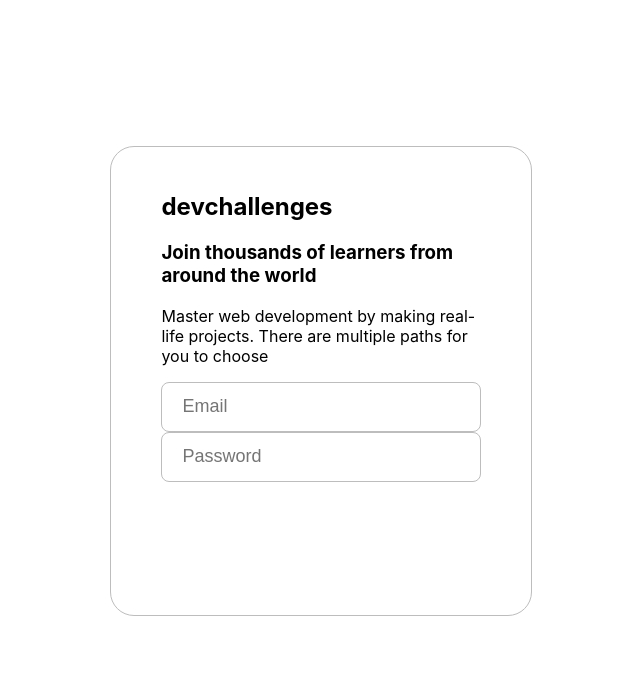
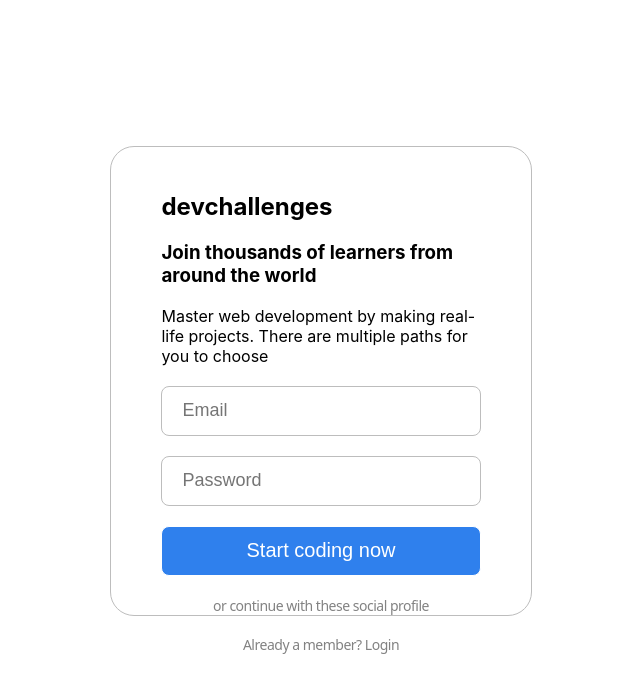
Before and after one commit to m1a9s9a4/devChallenge-Authentication, a React (Create React App) app in the folder frontend/: page / in a window 1280 px wide. Shown: the top 692 px of the page, without its empty margins (319-959 px from the left). Built offline with nearby package versions, Linux system fonts and the light colour scheme.

Commit message:
[add] 登録ボタン作成

```diff
--- /dev/null
+++ b/frontend/src/components/forms/SubmitButton.tsx
@@ -0,0 +1,30 @@
+import React from 'react';
+import {makeStyles} from "@material-ui/styles";
+
+interface Props {
+  text: string;
+  onClick: (e: React.FormEvent) => void;
+}
+
+const useStyles = makeStyles({
+  submitBtn: {
+    backgroundColor: '#2F80ED',
+    borderRadius: '8px',
+    border: '1px solid',
+    width: '100%',
+    height: '50px',
+    fontSize: '20px',
+    color: '#FFF',
+  }
+})
+
+const SubmitButton: React.FC<Props> = props => {
+  const classes = useStyles();
+  return (
+    <>
+      <button type="submit" onClick={props.onClick} className={classes.submitBtn}>{props.text}</button>
+    </>
+  )
+}
+
+export default SubmitButton;
--- a/frontend/src/components/forms/index.ts
+++ b/frontend/src/components/forms/index.ts
@@ -1,7 +1,9 @@
 import EmailInput from './EmailInput';
 import PasswordInput from './PasswordInput';
+import SubmitButton from './SubmitButton';
 
 export {
   EmailInput,
-  PasswordInput
+  PasswordInput,
+  SubmitButton
 };
--- a/frontend/src/pages/Register.tsx
+++ b/frontend/src/pages/Register.tsx
@@ -1,6 +1,7 @@
-import React from 'react';
+import React, {useState} from 'react';
 import {makeStyles} from "@material-ui/styles";
-import { EmailInput, PasswordInput } from '../components/forms';
+import {Link} from 'react-router-dom';
+import { EmailInput, PasswordInput, SubmitButton } from '../components/forms';
 
 const useStyles = makeStyles({
   formBox: {
@@ -13,18 +14,60 @@
     boxSizing: 'border-box',
     borderRadius: '24px',
     padding: '25px 50px',
+  },
+  inputWrapper: {
+    margin: '20px 0',
+  },
+  text: {
+    fontFamily: 'Noto Sans',
+    fontStyle: 'normal',
+    fontWeight: 'normal',
+    fontSize: '14px',
+    lineHeight: '19px',
+    letterSpacing: '-0.035em',
+    color: '#828282',
+    textAlign: 'center',
   }
 });
 
 const Register = () => {
+  const [email, setEmail] = useState('');
+  const [password, setPassword] = useState('');
+
   const classes = useStyles();
+  const onClick = (event: React.FormEvent) => {
+
+  };
+
+  const onEmailChange = (e: React.FormEvent) => {
+    console.log(e.target);
+  }
   return (
     <div className={classes.formBox}>
       <h2>devchallenges</h2>
       <h3>Join thousands of learners from around the world</h3>
       <p>Master web development by making real-life projects. There are multiple paths for you to choose</p>
-      <EmailInput />
-      <PasswordInput />
+      <form>
+        <div className={classes.inputWrapper}>
+          <EmailInput saveEmail={onEmailChange}/>
+        </div>
+        <div className={classes.inputWrapper}>
+          <PasswordInput />
+        </div>
+        <div className={classes.inputWrapper}>
+          <SubmitButton text="Start coding now" onClick={onClick}/>
+        </div>
+      </form>
+      <div className={classes.inputWrapper}>
+        <p className={classes.text}>
+          or continue with these social profile
+        </p>
+      </div>
+      <div className={classes.inputWrapper}>
+        <p className={classes.text}>
+          Already a member? Login
+        </p>
+      </div>
     </div>
   )
 }
```
